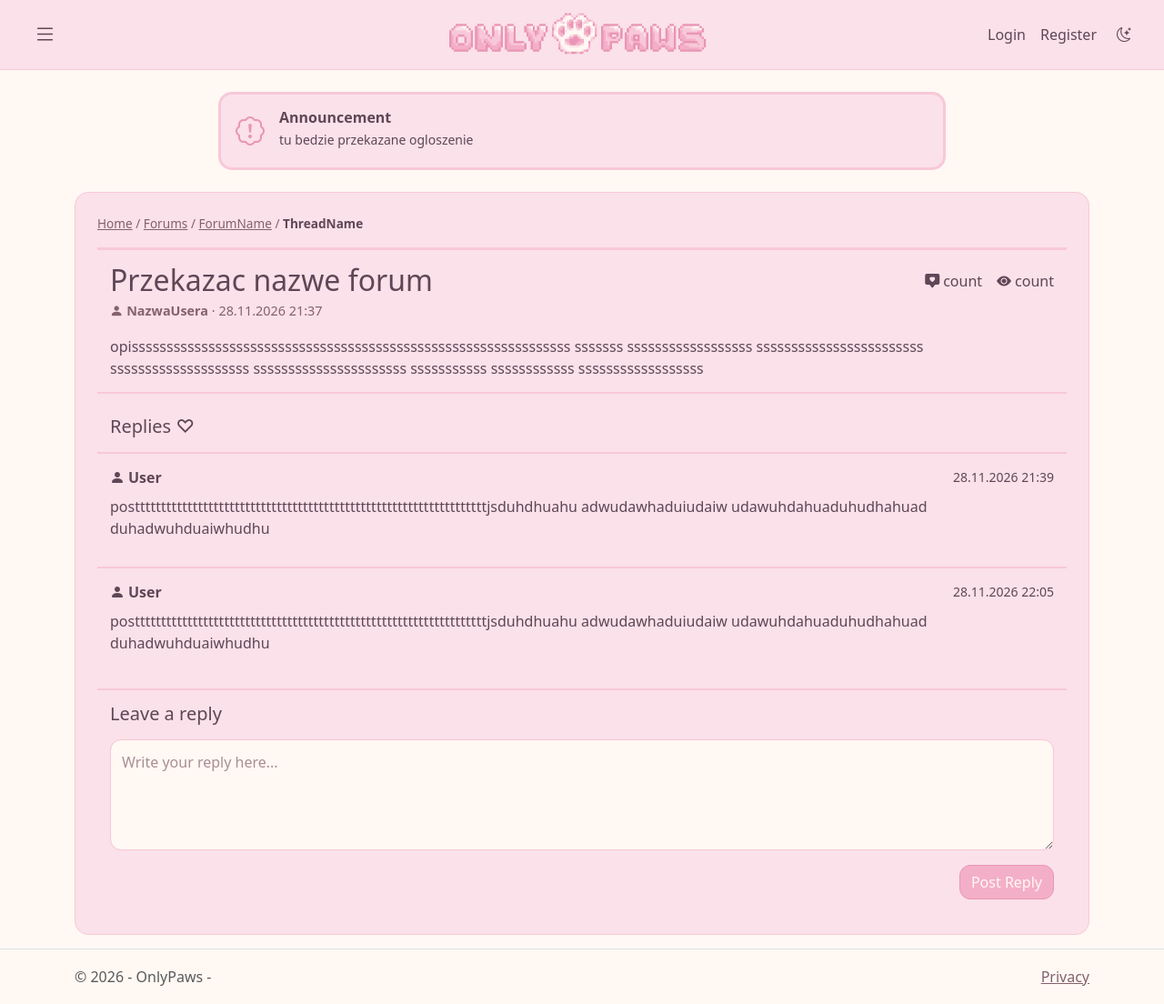
After one commit to moliDoe/OnlyPaws, an ASP.NET Core app: template OnlyPaws/Views/Forum/Thread.cshtml in a window 1280 px wide. The commit adds this page. Shown: the whole page at 91% size. Run offline with ASP.NET Core 8, Linux system fonts and the light colour scheme; the template is opened without the code that fills it, so the values that code supplies are empty; style sheets or scripts are compiled from the project's sources; some libraries are stand-ins or nearby versions.

Commit message:
first version of thread details

```diff
--- a/OnlyPaws/Views/Forum/Post.cshtml
+++ /dev/null
@@ -1,3 +0,0 @@
-@section Styles {
-    <link rel="stylesheet" href="~/css/forum.css" asp-append-version="true"/>
-}
--- /dev/null
+++ b/OnlyPaws/Views/Forum/Thread.cshtml
@@ -0,0 +1,82 @@
+@{
+    ViewData["Title"] = "Thread nameeee";
+}
+
+@section Styles {
+    <link rel="stylesheet" href="~/css/forum.css" asp-append-version="true"/>
+}
+
+<div class="forum-details-container mt-4">
+    <div class="forum-breadcrumb mb-3">
+        <a asp-controller="Home" asp-action="Index">Home</a>
+        <span>/</span>
+        <a asp-controller="Forum" asp-action="Index">Forums</a>
+        <span>/</span>
+        <a asp-controller="Forum" asp-action="Details" asp-route-id="">ForumName</a>
+        <span>/</span>
+        <span>ThreadName</span>
+    </div>
+
+    <div class="thread-opening-post mb-4">
+        <div class="d-flex justify-content-between align-items-start flex-wrap gap-2 mb-3">
+            <div>
+                <h2 class="mb-1">Przekazac nazwe forum</h2>
+                <div class="thread-author">
+                    <i class="bi bi-person-fill"></i> <strong>NazwaUsera</strong> · 28.11.2026 21:37
+                </div>
+            </div>
+            <div class="d-flex gap-3 post-meta mt-2">
+                <span><i class="bi bi-chat-square-heart-fill me-1"></i>count</span>
+                <span><i class="bi bi-eye-fill me-1"></i>count</span>
+            </div>
+        </div>
+
+        <div class="post-content">
+            opisssssssssssssssssssssssssssssssssssssssssssssssssssssssssssssss
+            sssssss ssssssssssssssssss ssssssssssssssssssssssss
+            ssssssssssssssssssss ssssssssssssssssssssss sssssssssss
+            ssssssssssss ssssssssssssssssss
+        </div>
+    </div>
+    <h5 class="reply-text mb-3">Replies ♡</h5>
+
+    <div class="posts-list d-flex flex-column gap-3 mb-4">
+        <div class="post-card">
+            <div class="post-header d-flex justify-content-between align-items-center mb-2">
+                <div class="fw-bold">
+                    <i class="bi bi-person-fill me-1"></i>User
+                </div>
+                <div class="post-meta small">28.11.2026 21:39</div>
+            </div>
+            <div class="post-content">
+                postttttttttttttttttttttttttttttttttttttttttttttttttttttttttttttttttttjsduhdhuahu
+                adwudawhaduiudaiw udawuhdahuaduhudhahuad duhadwuhduaiwhudhu
+            </div>
+        </div>
+
+        <div class="post-card">
+            <div class="post-header d-flex justify-content-between align-items-center mb-2">
+                <div class="fw-bold">
+                    <i class="bi bi-person-fill me-1"></i>User
+                </div>
+                <div class="post-meta small">28.11.2026 22:05</div>
+            </div>
+            <div class="post-content">
+                postttttttttttttttttttttttttttttttttttttttttttttttttttttttttttttttttttjsduhdhuahu
+                adwudawhaduiudaiw udawuhdahuaduhudhahuad duhadwuhduaiwhudhu
+            </div>
+        </div>
+    </div>
+
+    <div class="reply-form-card">
+        <h5 class="mb-3">Leave a reply</h5>
+        <form method="post">
+            <div class="mb-3">
+                <textarea class="form-control forum-input" rows="4" placeholder="Write your reply here..."></textarea>
+            </div>
+            <div class="d-flex justify-content-end">
+                <button type="submit" class="btn btn-forum">Post Reply</button>
+            </div>
+        </form>
+    </div>
+</div>
--- a/OnlyPaws/wwwroot/css/forum.css
+++ b/OnlyPaws/wwwroot/css/forum.css
@@ -152,3 +152,19 @@
 .thread-stats {
     color: var(--bg-main);
 }
+.thread-opening-post {
+    border-top: 3px solid var(--border-color);
+    border-bottom: 2px solid var(--border-color);
+    padding: 14px;
+}
+.reply-text {
+    padding-left: 14px;
+}
+.post-card {
+    border-top: 2px solid var(--border-color);
+    padding: 14px;
+}
+.reply-form-card{
+    border-top: 2px solid var(--border-color);
+    padding: 14px;
+}
```
